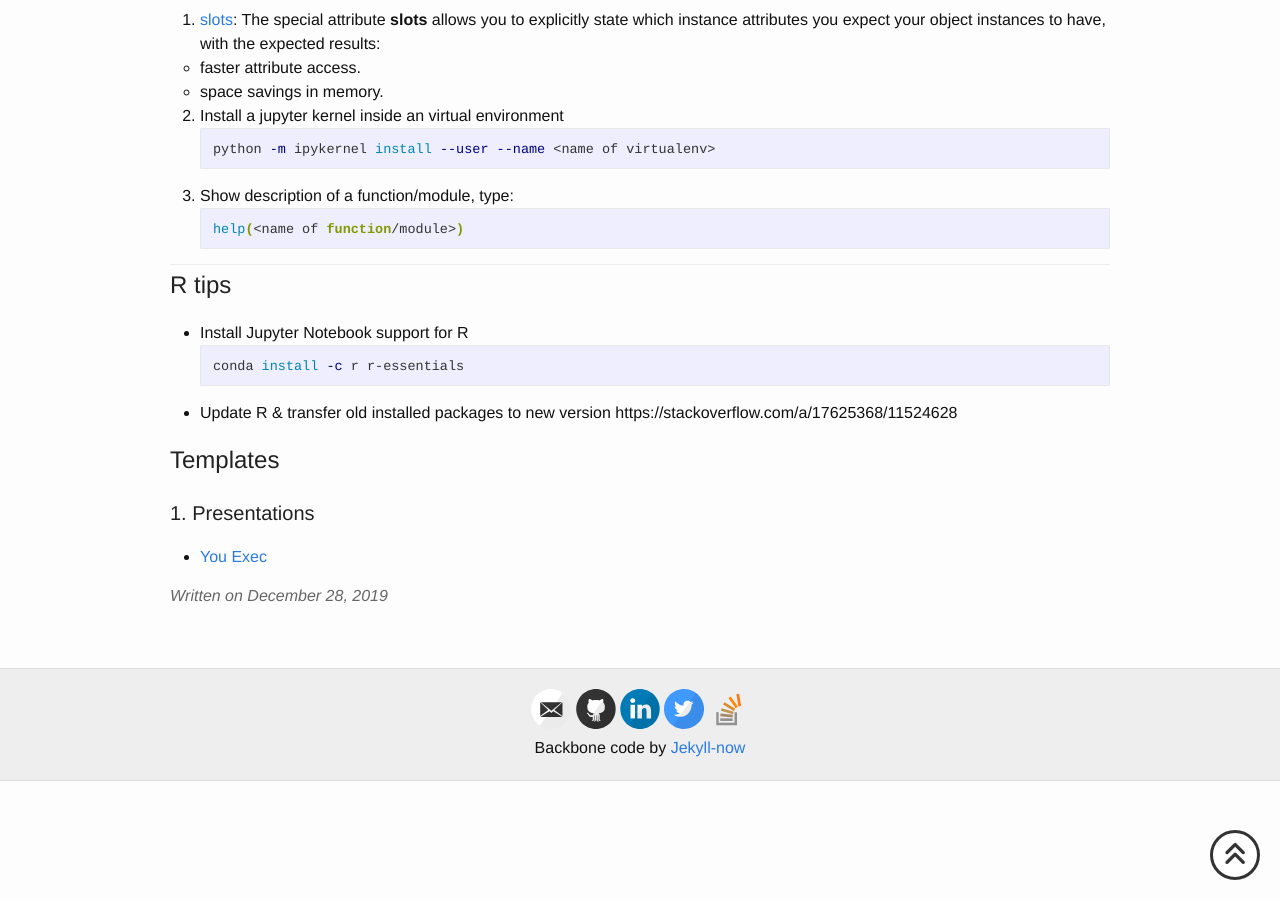
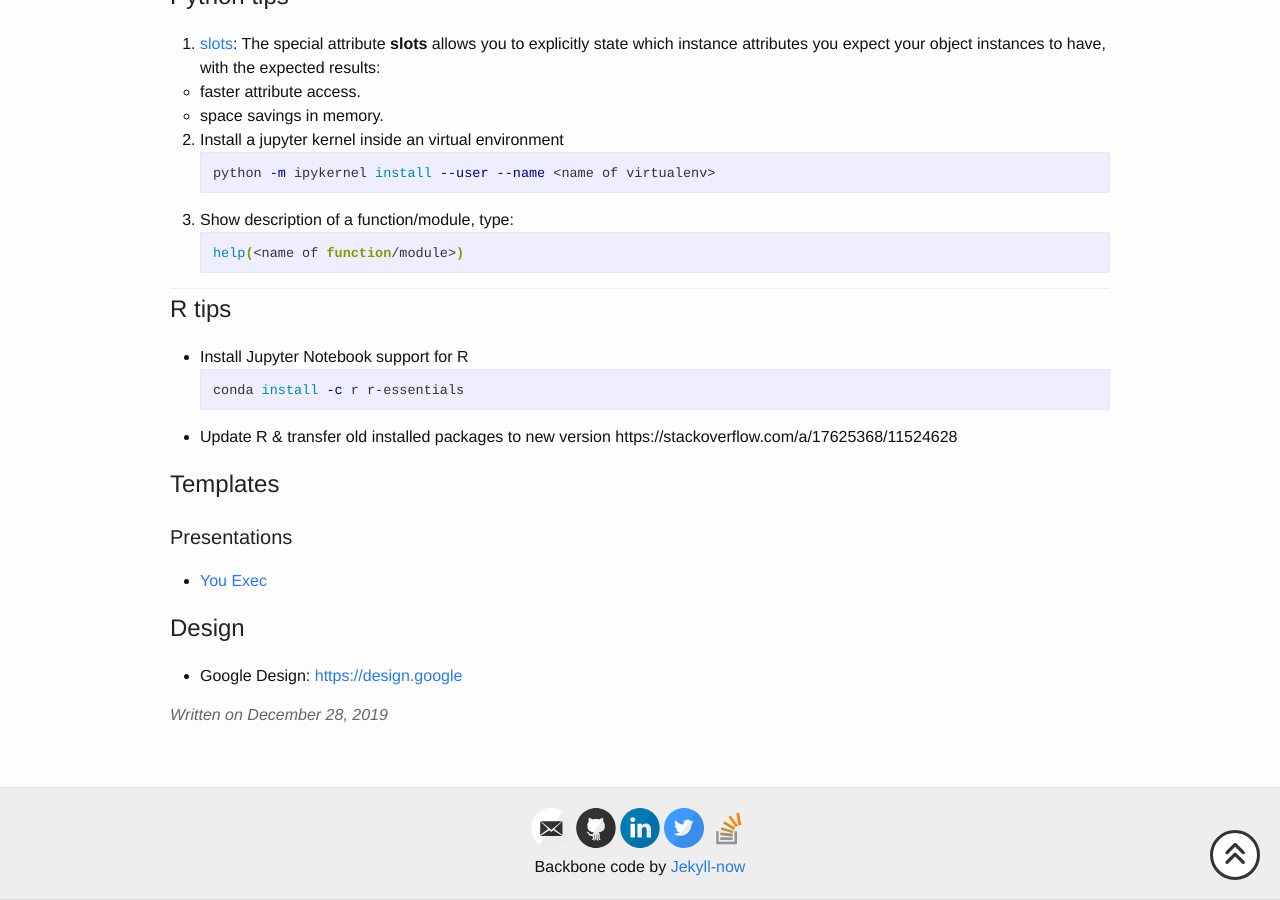
Before and after one commit to hnguyentt/hnguyentt.github.io, a Jekyll site: the page built from _posts/2019-12-28-Miscellaneous.md, in a window 1280 px wide and 900 px high, scrolled down 4901 px. Built offline with Jekyll 4.4.1, drawn with Linux system fonts in a browser that asks for light colours; nearby versions of some CDN libraries; comment, search, counter and statistics services are not loaded; some of the changed text lies outside the part shown.

Commit message:
add misc

```diff
--- a/_posts/2019-12-28-Miscellaneous.md
+++ b/_posts/2019-12-28-Miscellaneous.md
@@ -25,7 +25,8 @@ A collection of stuffs that I am interested in and something I had to search mor
 - [Python tips](#python-tips)
 - [R tips](#r-tips)
 - [Templates](#templates)
-  - [1. Presentations](#1-presentations)
+  - [Presentations](#presentations)
+- [Design](#design)
 
 <!-- /MarkdownTOC -->
 
@@ -248,5 +249,9 @@ conda install -c r r-essentials
 https://stackoverflow.com/a/17625368/11524628
 
 ## Templates
-### 1. Presentations
+### Presentations
 * [You Exec](https://youexec.com/keynote-presentation-free-sjwhsk)
+
+
+## Design
+* Google Design: [https://design.google](https://design.google/)
```
